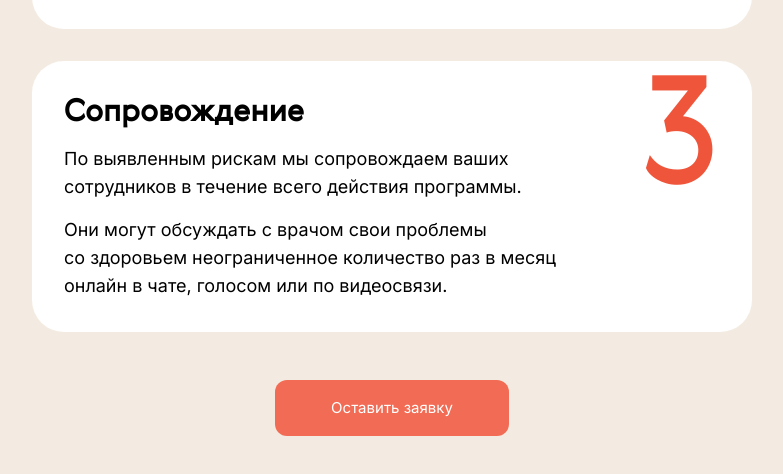
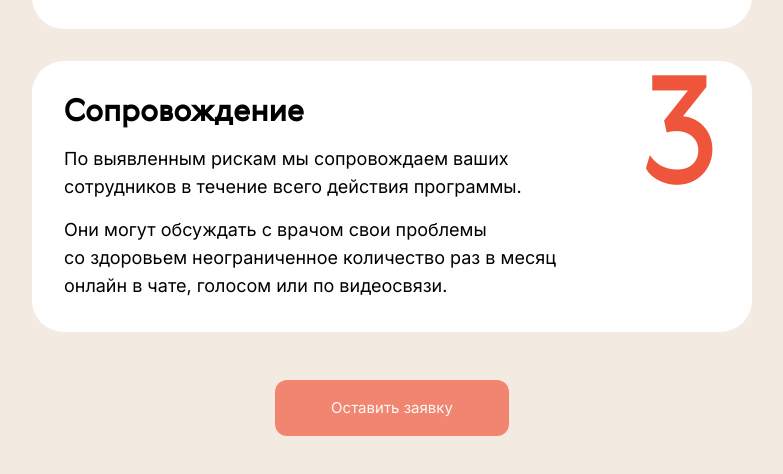
Before and after one commit to sathelo/ExampleSite1, a website built with Vite: page index.html in a window 1280 px wide. In both pictures the pointer is over the link "Оставить заявку". Shown: the part 824-1298 px from the top of the page, without its empty margins (248-1031 px from the left). Built offline with nearby package versions, Linux system fonts and the light colour scheme.

Commit message:
Эффект для кнопки

```diff
--- a/styles/ui.scss
+++ b/styles/ui.scss
@@ -9,6 +9,9 @@
 
   background: #f26c55;
   border-radius: 12px;
+
+  opacity: 1;
+  transition: 0.5s;
 
   text-decoration: none;
 
@@ -38,3 +41,6 @@
     }
   }
 }
+.button:hover {
+  opacity: 0.8;
+}
```
